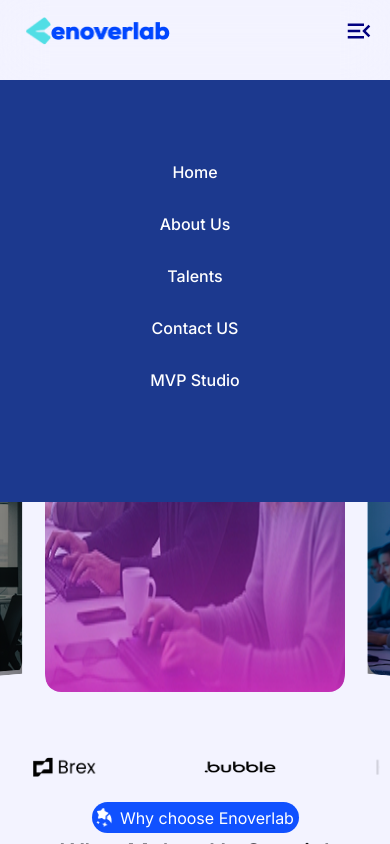
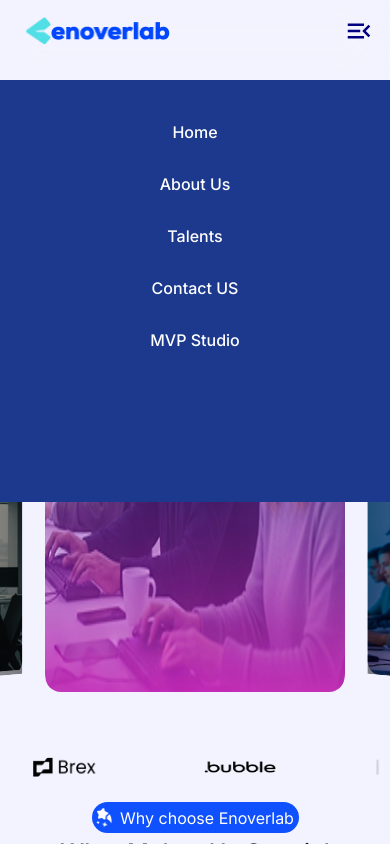
Before and after one commit to Enoverlab/mvpstudio-enoverlab, a React (Vite) app: page / in a window 390 px wide. Both pictures are taken after a click on the button 359 px from the left and 31 px from the top of the page. Shown: the top 844 px of the page. Built offline with nearby package versions, Linux system fonts and the light colour scheme.

Commit message:
adjusted navbar

```diff
--- a/src/components/Navbar.jsx
+++ b/src/components/Navbar.jsx
@@ -55,7 +55,7 @@ const Navbar = () => {
             isOpen ? 'min-h-[50svh] w-full right-0 animate-slide-in duration-200' : 'h-[0px]'
           }`}
         >
-          <li className={`block ${isOpen ? "pt-20" : "max-lg:hidden"} justify-between
+          <li className={`block ${isOpen ? "pt-10" : "max-lg:hidden"} justify-between
                  text-black active:text-indigo-900 hover:text-indigo-900 max-lg:text-white max-lg:hover:text-cyan-200`} ><Link to="/">Home</Link></li>
           <li className={`block ${isOpen ? "" : "max-lg:hidden"} justify-between
                 text-black active:text-indigo-900 hover:text-indigo-900 max-lg:text-white max-lg:hover:text-cyan-200`} ><Link to="/about">About Us</Link></li>
--- a/src/components/Navbarwhite.jsx
+++ b/src/components/Navbarwhite.jsx
@@ -54,7 +54,7 @@ const Navbarwhite = () => {
              isOpen ? 'min-h-[50svh] w-full right-0 animate-slide-in duration-200' : 'h-[0px]'
            }`}
          >
-           <li className={`block ${isOpen ? "pt-15" : "max-lg:hidden"} pt-2 justify-between
+           <li className={`block ${isOpen ? "pt-10" : "max-lg:hidden"} pt-2 justify-between
                   text-black active:text-indigo-900 hover:text-indigo-900 max-lg:text-white max-lg:hover:text-cyan-200`} ><Link to="/">Home</Link></li>
            <li className={`block ${isOpen ? "" : "max-lg:hidden"} pt-2 justify-between
                  text-black active:text-indigo-900 hover:text-indigo-900 max-lg:text-white max-lg:hover:text-cyan-200`} ><Link to="/about">About Us</Link></li>
--- a/src/components/home/Usspecial.jsx
+++ b/src/components/home/Usspecial.jsx
@@ -13,7 +13,7 @@ const Usspecial = () => {
             </div>
 
             <div className='grid grid-cols-1 md:grid-cols-2 gap-6 p-4 lg:p-10 xl:px-[86px]'>
-                <div className='w-full h-[220px] md:h-[359px] bg-[#c5dfe7] flex flex-row rounded-4xl gap-5 border-white border-1 relative'>
+                <div className='w-full h-[220px] md:h-[359px] bg-[#cadce2] flex flex-row rounded-4xl gap-5 border-white border-1 relative'>
                 <div className='w-1/2 mt-[60px] md:mt-[120px] py-8'><img src='/01.png' className='w-[315px] h-[128px] md:h-[207px]'/></div>
                 <div className='w-1/2 flex flex-col p-5 md:py-10 gap-3 md:gap-5'>
                     <h1 className='text-[#484848] text-xl sm:text-2xl lg:text-3xl xl:text-4xl font-bold'>Empower Startups</h1>
```
